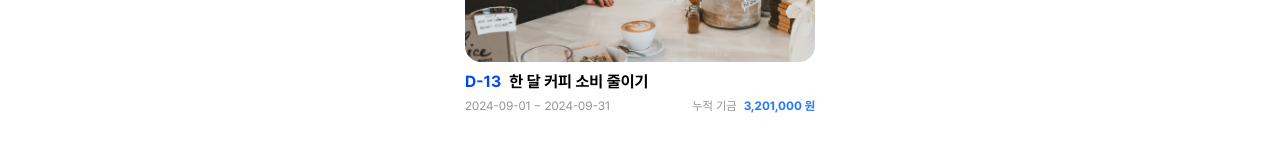
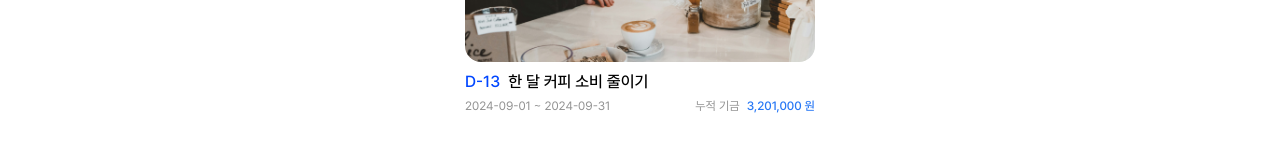
Before and after one commit to dongibuyeo/core-frontend, a Next.js app: page /home in a window 1280 px wide. Shown: the part 420-583 px from the top of the page. Built offline with nearby package versions, Linux system fonts and the light colour scheme.

Commit message:
fix: font-weight 수정

```diff
--- a/src/components/ChellengeCard.tsx
+++ b/src/components/ChellengeCard.tsx
@@ -58,7 +58,7 @@ export default function ChallengeCard({
         </div>
       </div>
       <div className="mt-2 mb-1">
-        <h3 className="text-base font-bold">
+        <h3 className="text-base font-medium">
           <span className="text-primary">{calculateDday(startDate)}</span>
           <span className="text-black ml-2">{title}</span>
         </h3>
@@ -67,7 +67,7 @@ export default function ChallengeCard({
         <span className="text-_grey-300">{dateRange}</span>
         <span>
           <span className="text-_grey-300">누적 기금 </span>
-          <span className="text-_blue-300 ml-1 font-bold">
+          <span className="text-_blue-300 ml-1 font-medium">
             {fund.toLocaleString()} 원
           </span>
         </span>
```
